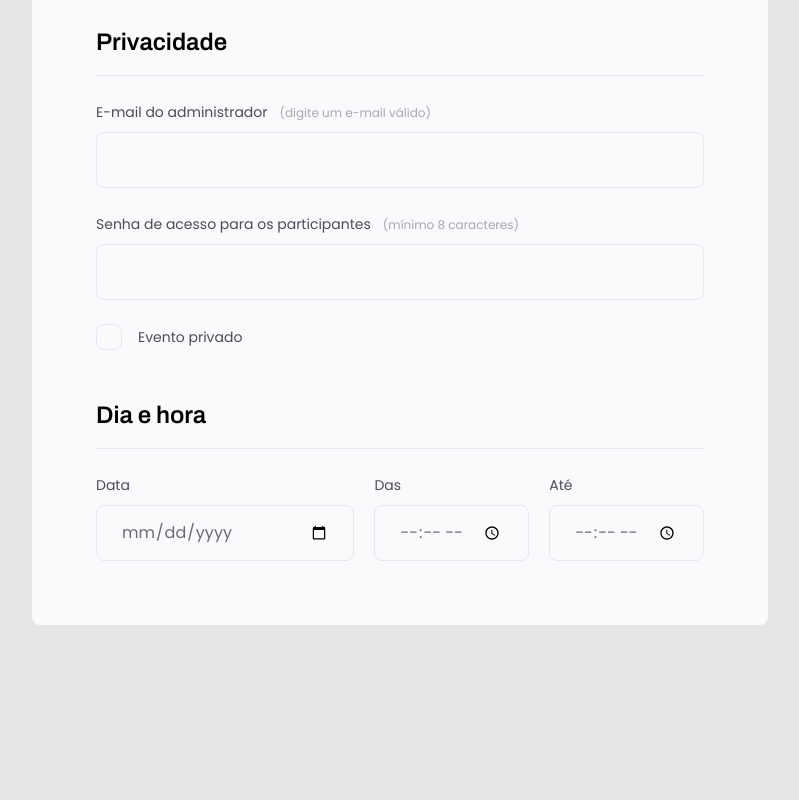
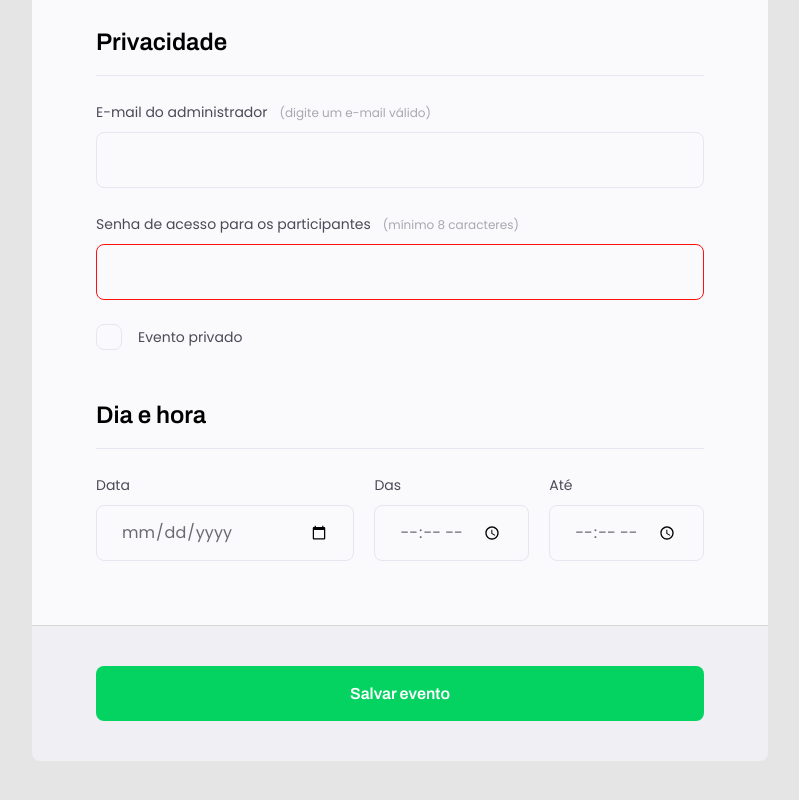
Before and after one commit to leticiamoreiram/html-css-projects, a plain HTML site: page Formulário para evento/index.html in a window 1280 px wide. Shown: the part 1082-1882 px from the top of the page, without its empty margins (240-1039 px from the left). Before the commit the page ends 1707 px from the top, so only its background shows below. Drawn offline with Linux system fonts and the light colour scheme.

Commit message:
adding field validation and some new settings

```diff
--- a/Formulário para evento/index.html
+++ b/Formulário para evento/index.html
@@ -21,7 +21,7 @@
       </p>
     </header>
 
-    <form>
+    <form id="my-form">
 
       <fieldset>
         <div class="fieldset-wrapper">
@@ -29,7 +29,11 @@
 
           <div class="input-wrapper">
             <label for="event-title">Título do evento<span>(mínimo 8 caracteres)</span> </label>
-            <input type="text" id="event-title"/>
+            <input
+              type="text"
+              id="event-title"
+              required
+              minlength="8"/>
           </div>
 
           <div class="input-wrapper">
@@ -70,7 +74,11 @@
 
           <div class="input-wrapper">
             <label for="event-password">Senha de acesso para os participantes<span>(mínimo 8 caracteres)</span> </label>
-            <input type="password" id="event-password"/>
+            <input
+              type="password"
+              id="event-password"
+              required
+              minlength="8"/>
           </div>
 
           <div class="checkbox-wrapper">
@@ -109,6 +117,15 @@
       </fieldset>
 
     </form>
+
+    <footer>
+      <input
+        class="button"
+        type="submit"
+        form="my-form"
+        value="Salvar evento">
+    </footer>
+
 </div>
 
 
--- a/Formulário para evento/style.css
+++ b/Formulário para evento/style.css
@@ -4,7 +4,7 @@
   box-sizing: border-box;
 }
 
-body, input, button, select, textarea {
+body, input, select, textarea {
   font-family: 'Poppins', sans-serif;
 }
 
@@ -57,7 +57,7 @@ form {
   margin-top: 38px;
   background: #FAFAFC;
   min-height: 300px;
-  border-radius: 8px;
+  border-radius: 8px 8px 0 0;
 
   padding: 64px;
 
@@ -135,6 +135,7 @@ fieldset legend {
 .input-wrapper textarea {
   padding: 0;
   height: 168px;
+  resize: none;
 }
 
 .input-wrapper select {
@@ -196,3 +197,39 @@ fieldset legend {
 .checkbox-wrapper input:focus + label::before {
   outline: 2px solid black;
 }
+
+footer {
+  background: #F0F0F4;
+
+  height: 136px;
+  padding: 40px 64px;
+  margin-bottom: 100px;
+
+  display: flex;
+  flex-direction: column;
+
+  border-top: 1px solid #D6D6D6;
+  border-radius: 0 0 8px 8px;
+}
+
+footer .button {
+  height: 56px;
+  font-family: 'Archivo';
+  font-weight: 600;
+  font-size: 16px;
+  line-height: 26px;
+
+  background: #04D361;
+  color: #FFFFFF;
+
+  border-radius: 8px;
+  border: 0;
+}
+
+footer .button:hover {
+  background: #47a772;
+}
+
+input:invalid {
+  border: 1px solid #FF1010;
+}
```
